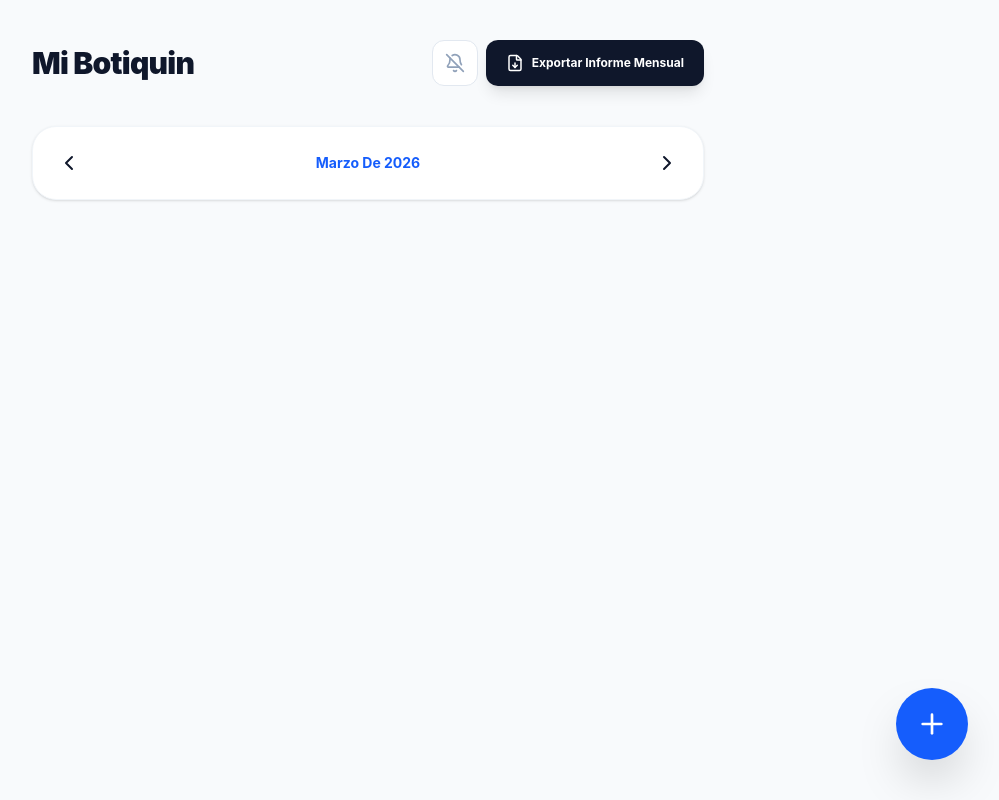
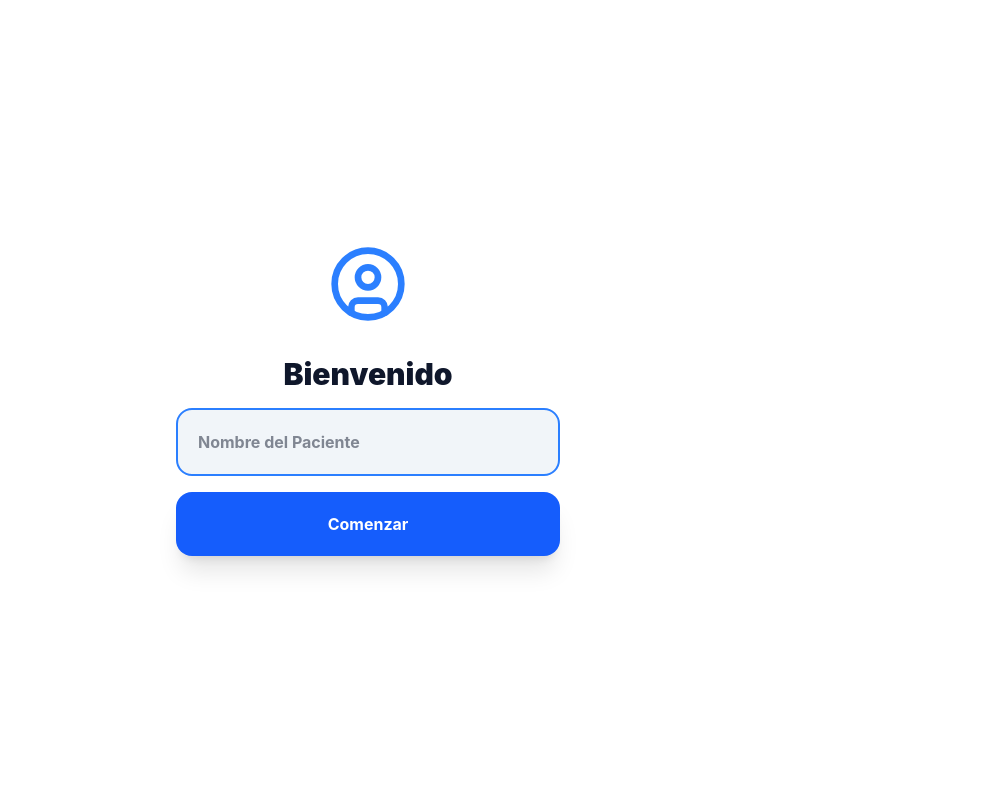
Before and after one commit to FrancoVargas2025/mi-botiquin, a React (Vite) app: page / in a window 1280 px wide. Shown: the whole page, without its empty margins (272-1271 px from the left). Built offline with nearby package versions, Linux system fonts and the light colour scheme.

Commit message:
Refactor MedTracker for better notifications and UI
Updated medication tracking app with improved notification logic, enhanced PDF export functionality, and UI adjustments.

```diff
--- a/src/App.jsx
+++ b/src/App.jsx
@@ -1,5 +1,5 @@
 import React, { useState, useEffect } from 'react';
-import { CheckCircle2, Circle, Pill, ChevronLeft, ChevronRight, FileDown, Plus, X, XCircle, Bell, BellOff, BellRing, Pencil, Trash2 } from 'lucide-react';
+import { CheckCircle2, Circle, Pill, ChevronLeft, ChevronRight, FileDown, Plus, X, Pencil, Trash2, UserCircle, Bell, BellOff, BellRing, XCircle } from 'lucide-react';
 import jsPDF from 'jspdf';
 
 const getStartOfWeek = (date) => {
@@ -14,10 +14,16 @@ const formatDate = (date) => date.toISOString().split('T')[0];
 export default function MedTracker() {
   const [currentWeekStart, setCurrentWeekStart] = useState(getStartOfWeek(new Date()));
   const [isModalOpen, setIsModalOpen] = useState(false);
-  const [editingMedId, setEditingMedId] = useState(null); // Nuevo: rastrear qué editamos
+  const [editingMedId, setEditingMedId] = useState(null);
   const [notifStatus, setNotifStatus] = useState(Notification.permission);
+
+  const [patientName, setPatientName] = useState(() => {
+    return localStorage.getItem('botiquin-paciente') || '';
+  });
+  const [tempPatientName, setTempPatientName] = useState(patientName);
+
   const [meds, setMeds] = useState(() => {
-    const saved = localStorage.getItem('botiquin-v11-final-edit');
+    const saved = localStorage.getItem('botiquin-v12-final');
     return saved ? JSON.parse(saved) : [];
   });
 
@@ -26,14 +32,20 @@ export default function MedTracker() {
   const [newTime, setNewTime] = useState('09:00');
 
   useEffect(() => {
-    localStorage.setItem('botiquin-v11-final-edit', JSON.stringify(meds));
-  }, [meds]);
+    localStorage.setItem('botiquin-v12-final', JSON.stringify(meds));
+    localStorage.setItem('botiquin-paciente', patientName);
+  }, [meds, patientName]);
 
-  // --- NOTIFICACIONES ---
+  // --- LÓGICA DE NOTIFICACIONES ---
   const handleNotifClick = () => {
     Notification.requestPermission().then(permission => {
       setNotifStatus(permission);
-      if (permission === "granted") new Notification("🔔 Alertas Activas");
+      if (permission === "granted") {
+        new Notification("🔔 Notificaciones Activas", {
+          body: "Te avisaré cuando sea hora de tus medicamentos.",
+          icon: 'https://cdn-icons-png.flaticon.com/512/822/822143.png'
+        });
+      }
     });
   };
 
@@ -42,10 +54,14 @@ export default function MedTracker() {
       const now = new Date();
       const currentTime = `${String(now.getHours()).padStart(2, '0')}:${String(now.getMinutes()).padStart(2, '0')}`;
       const todayStr = formatDate(now);
+
       meds.forEach(med => {
         if (med.time === currentTime && med.history[todayStr] === undefined) {
           if (Notification.permission === "granted") {
-            new Notification(`💊 Hora de tu ${med.name}`, { body: `Dosis: ${med.dosage}.`, requireInteraction: true });
+            new Notification(`💊 Hora de tu ${med.name}`, {
+              body: `Dosis: ${med.dosage}. No olvides marcarla en la app.`,
+              requireInteraction: true
+            });
           }
         }
       });
@@ -53,7 +69,22 @@ export default function MedTracker() {
     return () => clearInterval(interval);
   }, [meds]);
 
-  // --- LÓGICA DE EDICIÓN Y AGREGADO ---
+  // --- LÓGICA DE CLIC (3 ESTADOS) ---
+  const handleToggle = (medId, dateStr) => {
+    setMeds(prev => prev.map(m => {
+      if (m.id === medId) {
+        const currentStatus = m.history[dateStr];
+        let nextStatus;
+        if (currentStatus === undefined) nextStatus = true;   // 1er clic: Tomada (Azul)
+        else if (currentStatus === true) nextStatus = false;  // 2do clic: No tomada (Rojo)
+        else nextStatus = undefined;                          // 3er clic: Reset (Gris)
+
+        return { ...m, history: { ...m.history, [dateStr]: nextStatus } };
+      }
+      return m;
+    }));
+  };
+
   const openModal = (med = null) => {
     if (med) {
       setEditingMedId(med.id);
@@ -72,21 +103,12 @@ export default function MedTracker() {
   const saveMedication = (e) => {
     e.preventDefault();
     if (!newName) return;
-
     if (editingMedId) {
-      // Editar existente
       setMeds(meds.map(m => m.id === editingMedId ? { ...m, name: newName, dosage: newDosage, time: newTime } : m));
     } else {
-      // Agregar nuevo
       setMeds([...meds, { id: Date.now(), name: newName, dosage: newDosage, time: newTime, history: {} }]);
     }
     setIsModalOpen(false);
-  };
-
-  const deleteMed = (id) => {
-    if (window.confirm("¿Seguro que quieres eliminar este medicamento y todo su historial?")) {
-      setMeds(meds.filter(m => m.id !== id));
-    }
   };
 
   const exportPDF = () => {
@@ -98,35 +120,41 @@ export default function MedTracker() {
     const viewYear = viewDate.getFullYear();
     const daysInMonth = new Date(viewYear, viewMonth + 1, 0).getDate();
 
-    doc.setFont("helvetica", "bold"); doc.setFontSize(20);
+    doc.setFont("helvetica", "bold"); doc.setFontSize(22);
     doc.text(`REPORTE: ${monthNames[viewMonth].toUpperCase()} ${viewYear}`, pageWidth / 2, 20, { align: "center" });
+    doc.setFontSize(10); doc.setFont("helvetica", "normal"); doc.setTextColor(100);
+    doc.text(`Paciente: ${patientName.toUpperCase()}`, pageWidth / 2, 28, { align: "center" });
+    doc.line(15, 32, pageWidth - 15, 32);
 
     let y = 45;
     meds.forEach((med, idx) => {
       if (y > 220) { doc.addPage(); y = 25; }
       doc.setFillColor(30, 41, 59);
       doc.rect(15, y - 5, pageWidth - 30, 10, 'F');
-      doc.setTextColor(255);
-      doc.text(`${idx + 1}. ${med.name} - ${med.dosage}`, 20, y + 1.5);
+      doc.setTextColor(255); doc.setFont("helvetica", "bold");
+      doc.text(`${idx + 1}. ${med.name} - ${med.dosage} (${med.time})`, 20, y + 1.5);
+
       y += 12; doc.setTextColor(0); doc.setFontSize(9);
-      doc.text("DÍA", 20, y); doc.text("FECHA", 45, y); doc.text("ESTADO", 90, y);
+      doc.text("DÍA", 20, y); doc.text("FECHA", 40, y); doc.text("ESTADO", 90, y);
       doc.line(15, y + 2, pageWidth - 15, y + 2);
       y += 8;
+
       for (let day = 1; day <= daysInMonth; day++) {
         const d = new Date(viewYear, viewMonth, day);
         const dStr = formatDate(d);
         const status = med.history[dStr];
+        doc.setFont("helvetica", "normal");
         doc.text(`${day}`, 22, y);
-        doc.text(`${d.toLocaleDateString('es-ES', { weekday: 'short' })} ${day}/${viewMonth + 1}`, 45, y);
+        doc.text(`${d.toLocaleDateString('es-ES', { weekday: 'short' })} ${day}/${viewMonth + 1}`, 40, y);
         if (status === true) { doc.setTextColor(34, 197, 94); doc.text("TOMADA", 90, y); }
-        else if (status === false) { doc.setTextColor(239, 68, 68); doc.text("OLVIDADA", 90, y); }
+        else if (status === false) { doc.setTextColor(239, 68, 68); doc.text("NO TOMADA", 90, y); }
         else { doc.setTextColor(200); doc.text("Sin datos", 90, y); }
         doc.setTextColor(0); y += 6;
         if (y > 280) { doc.addPage(); y = 25; }
       }
       y += 15;
     });
-    doc.save(`Reporte_Mensual_${monthNames[viewMonth]}.pdf`);
+    doc.save(`Reporte_${patientName}_${monthNames[viewMonth]}.pdf`);
   };
 
   const weekDays = Array.from({ length: 7 }).map((_, i) => {
@@ -136,49 +164,69 @@ export default function MedTracker() {
   });
 
   return (
-    <div className="min-h-screen bg-slate-50 p-4 md:p-10 font-sans text-slate-900 pb-24">
+    <div className="min-h-screen bg-slate-50 p-4 md:p-10 font-sans text-slate-900 pb-28">
       <div className="max-w-2xl mx-auto">
 
-        <header className="flex justify-between items-center mb-10">
-          <h1 className="text-3xl font-black tracking-tight">Mi Botiquin</h1>
+        {/* HEADER RESPONSIVO CON NOTIFICACIONES */}
+        <header className="flex flex-col sm:flex-row sm:items-center sm:justify-between gap-4 mb-10 bg-white p-6 rounded-3xl shadow-sm border border-slate-100">
+          <div>
+            <h1 className="text-3xl font-black tracking-tight">Mi Botiquín</h1>
+            <p className="text-slate-500 text-xs font-bold uppercase tracking-widest">Seguimiento Diario</p>
+          </div>
           <div className="flex gap-2">
-            <button onClick={handleNotifClick} className={`p-3 rounded-xl border transition-all ${notifStatus === 'granted' ? 'bg-blue-50 border-blue-200 text-blue-600' : 'bg-white border-slate-200 text-slate-400'}`}>
+            <button
+              onClick={handleNotifClick}
+              className={`p-4 rounded-2xl border transition-all ${notifStatus === 'granted' ? 'bg-blue-50 border-blue-200 text-blue-600' : 'bg-white border-slate-200 text-slate-400'}`}
+            >
               {notifStatus === 'granted' ? <BellRing size={20} /> : <BellOff size={20} />}
             </button>
-            <button onClick={exportPDF} className="bg-slate-900 text-white px-5 py-3 rounded-xl font-bold shadow-lg flex items-center gap-2 text-xs">
-              <FileDown size={18} /> Exportar Informe Mensual
+            <button onClick={exportPDF} className="flex-1 sm:flex-none bg-slate-900 text-white px-6 py-4 rounded-2xl font-bold shadow-lg flex items-center justify-center gap-2 text-sm">
+              <FileDown size={20} /> PDF MENSUAL
             </button>
           </div>
         </header>
 
+        {/* PANTALLA BIENVENIDA */}
+        {!patientName && (
+          <div className="fixed inset-0 bg-white z-[100] p-10 flex flex-col items-center justify-center text-center">
+            <UserCircle size={80} className="text-blue-500 mb-8" />
+            <h2 className="text-3xl font-black mb-4">Bienvenido</h2>
+            <form onSubmit={(e) => { e.preventDefault(); setPatientName(tempPatientName); }} className="w-full max-w-sm space-y-4">
+              <input autoFocus type="text" value={tempPatientName} onChange={(e) => setTempPatientName(e.target.value)} placeholder="Nombre del Paciente" className="w-full p-5 rounded-2xl bg-slate-100 font-bold outline-none border-2 border-transparent focus:border-blue-500" />
+              <button type="submit" className="w-full bg-blue-600 text-white p-5 rounded-2xl font-bold shadow-xl">Comenzar</button>
+            </form>
+          </div>
+        )}
+
         {/* NAVEGACIÓN */}
         <div className="flex items-center justify-between mb-8 bg-white p-4 rounded-3xl shadow-sm border border-slate-100">
-          <button onClick={() => setCurrentWeekStart(new Date(currentWeekStart.setDate(currentWeekStart.getDate() - 7)))} className="p-2 hover:bg-slate-100 rounded-full transition-colors"><ChevronLeft /></button>
-          <span className="font-bold text-blue-600 capitalize text-sm">{currentWeekStart.toLocaleDateString('es-ES', { month: 'long', year: 'numeric' })}</span>
-          <button onClick={() => setCurrentWeekStart(new Date(currentWeekStart.setDate(currentWeekStart.getDate() + 7)))} className="p-2 hover:bg-slate-100 rounded-full transition-colors"><ChevronRight /></button>
+          <button onClick={() => setCurrentWeekStart(new Date(currentWeekStart.setDate(currentWeekStart.getDate() - 7)))} className="p-3 hover:bg-slate-100 rounded-full"><ChevronLeft /></button>
+          <div className="text-center">
+            <span className="font-bold text-blue-600 capitalize text-sm">{currentWeekStart.toLocaleDateString('es-ES', { month: 'long', year: 'numeric' })}</span>
+          </div>
+          <button onClick={() => setCurrentWeekStart(new Date(currentWeekStart.setDate(currentWeekStart.getDate() + 7)))} className="p-3 hover:bg-slate-100 rounded-full"><ChevronRight /></button>
         </div>
 
-        {/* LISTADO */}
+        {/* MEDICAMENTOS */}
         <div className="space-y-6">
           {meds.map(med => (
-            <div key={med.id} className="bg-white rounded-[2.5rem] p-8 shadow-sm border border-slate-100 relative group">
-              <div className="flex justify-between items-start mb-8">
+            <div key={med.id} className="bg-white rounded-[2.5rem] p-6 sm:p-8 shadow-sm border border-slate-100 group relative">
+              <div className="flex justify-between items-start mb-8 gap-4">
                 <div className="flex items-center gap-4">
                   <div className="bg-blue-600 p-4 rounded-2xl text-white shadow-lg"><Pill /></div>
                   <div>
-                    <h2 className="text-xl font-black">{med.name}</h2>
+                    <h2 className="text-xl font-black text-slate-800">{med.name}</h2>
                     <p className="text-[10px] font-bold text-slate-300 uppercase tracking-widest">{med.dosage} • {med.time} HS</p>
                   </div>
                 </div>
-                {/* BOTONES DE ACCIÓN (Editar/Eliminar) */}
-                <div className="flex gap-2">
-                  <button onClick={() => openModal(med)} className="p-2 text-slate-300 hover:text-blue-500 hover:bg-blue-50 rounded-xl transition-all"><Pencil size={18} /></button>
-                  <button onClick={() => deleteMed(med.id)} className="p-2 text-slate-300 hover:text-red-500 hover:bg-red-50 rounded-xl transition-all"><Trash2 size={18} /></button>
+                <div className="flex gap-1">
+                  <button onClick={() => openModal(med)} className="p-2.5 text-slate-300 hover:text-blue-500 hover:bg-blue-50 rounded-xl transition-all"><Pencil size={18} /></button>
+                  <button onClick={() => { if(window.confirm("¿Eliminar?")) setMeds(meds.filter(m => m.id !== med.id)) }} className="p-2.5 text-slate-300 hover:text-red-500 hover:bg-red-50 rounded-xl transition-all"><Trash2 size={18} /></button>
                 </div>
               </div>
 
-              {/* CRONOGRAMA */}
-              <div className="grid grid-cols-7 gap-2">
+              {/* GRILLA SEMANAL */}
+              <div className="grid grid-cols-7 gap-1 md:gap-2">
                 {weekDays.map(date => {
                   const dStr = formatDate(date);
                   const status = med.history[dStr];
@@ -190,17 +238,8 @@ export default function MedTracker() {
                         <span className={`block text-xs font-black ${isToday ? 'text-blue-600' : 'text-slate-400'}`}>{date.getDate()}</span>
                       </div>
                       <button
-                        onClick={() => {
-                          setMeds(prev => prev.map(m => {
-                            if (m.id === med.id) {
-                              const curr = m.history[dStr];
-                              let next = curr === undefined ? true : curr === true ? false : undefined;
-                              return { ...m, history: { ...m.history, [dStr]: next } };
-                            }
-                            return m;
-                          }));
-                        }}
-                        className={`w-full aspect-square rounded-2xl flex items-center justify-center transition-all border-2 ${status === true ? 'bg-blue-600 border-blue-600 text-white shadow-md' : status === false ? 'bg-red-50 border-red-100 text-red-500' : 'bg-slate-50 border-slate-50 text-slate-200 hover:border-slate-100'}`}
+                        onClick={() => handleToggle(med.id, dStr)}
+                        className={`w-full aspect-square rounded-xl md:rounded-2xl flex items-center justify-center transition-all border-2 ${status === true ? 'bg-blue-600 border-blue-600 text-white shadow-md' : status === false ? 'bg-red-50 border-red-100 text-red-500' : 'bg-slate-50 border-slate-50 text-slate-200'}`}
                       >
                         {status === true ? <CheckCircle2 size={18} /> : status === false ? <XCircle size={18} /> : <Circle size={18} strokeWidth={2} />}
                       </button>
@@ -212,27 +251,24 @@ export default function MedTracker() {
           ))}
         </div>
 
-        <button onClick={() => openModal()} className="fixed bottom-10 right-10 bg-blue-600 text-white p-5 rounded-full shadow-2xl hover:scale-110 active:scale-95 transition-all z-50">
+        {/* BOTÓN FLOTANTE */}
+        <button onClick={() => openModal()} className="fixed bottom-6 right-6 sm:bottom-10 sm:right-10 bg-blue-600 text-white p-6 sm:p-5 rounded-full shadow-2xl hover:scale-110 active:scale-95 transition-all z-50">
           <Plus size={32} />
         </button>
 
-        {/* MODAL (Para Agregar y Editar) */}
+        {/* MODAL */}
         {isModalOpen && (
-          <div className="fixed inset-0 bg-slate-900/40 backdrop-blur-sm flex items-center justify-center p-6 z-[60]">
-            <div className="bg-white w-full max-w-sm rounded-[2.5rem] p-10 shadow-2xl relative">
+          <div className="fixed inset-0 bg-slate-900/40 backdrop-blur-sm flex items-end sm:items-center justify-center p-0 sm:p-6 z-[60]">
+            <div className="bg-white w-full max-w-sm rounded-t-[2.5rem] sm:rounded-[2.5rem] p-10 shadow-2xl relative">
               <button onClick={() => setIsModalOpen(false)} className="absolute top-8 right-8 text-slate-300"><X /></button>
-              <h2 className="text-2xl font-black mb-6 tracking-tighter text-slate-800">
-                {editingMedId ? 'Editar Medicina' : 'Nueva Medicina'}
-              </h2>
+              <h2 className="text-2xl font-black mb-6 text-slate-800">{editingMedId ? 'Editar' : 'Nuevo'}</h2>
               <form onSubmit={saveMedication} className="space-y-4">
-                <input autoFocus type="text" placeholder="Nombre" value={newName} onChange={(e) => setNewName(e.target.value)} className="w-full bg-slate-50 border-none rounded-2xl p-4 font-bold outline-none focus:ring-2 focus:ring-blue-500" />
+                <input autoFocus type="text" placeholder="Nombre" value={newName} onChange={(e) => setNewName(e.target.value)} className="w-full bg-slate-50 border-none rounded-2xl p-5 font-bold outline-none" />
                 <div className="grid grid-cols-2 gap-4">
-                  <input type="text" placeholder="Dosis" value={newDosage} onChange={(e) => setNewDosage(e.target.value)} className="w-full bg-slate-50 border-none rounded-2xl p-4 font-bold" />
-                  <input type="time" value={newTime} onChange={(e) => setNewTime(e.target.value)} className="w-full bg-slate-50 border-none rounded-2xl p-4 font-bold" />
+                  <input type="text" placeholder="Dosis" value={newDosage} onChange={(e) => setNewDosage(e.target.value)} className="w-full bg-slate-50 border-none rounded-2xl p-5 font-bold" />
+                  <input type="time" value={newTime} onChange={(e) => setNewTime(e.target.value)} className="w-full bg-slate-50 border-none rounded-2xl p-5 font-bold" />
                 </div>
-                <button type="submit" className="w-full bg-blue-600 text-white py-4 rounded-2xl font-black shadow-lg shadow-blue-100 mt-4 uppercase">
-                  {editingMedId ? 'Guardar Cambios' : 'Añadir Medicina'}
-                </button>
+                <button type="submit" className="w-full bg-blue-600 text-white py-5 rounded-2xl font-black shadow-lg uppercase text-sm">{editingMedId ? 'Guardar' : 'Añadir'}</button>
               </form>
             </div>
           </div>
```
